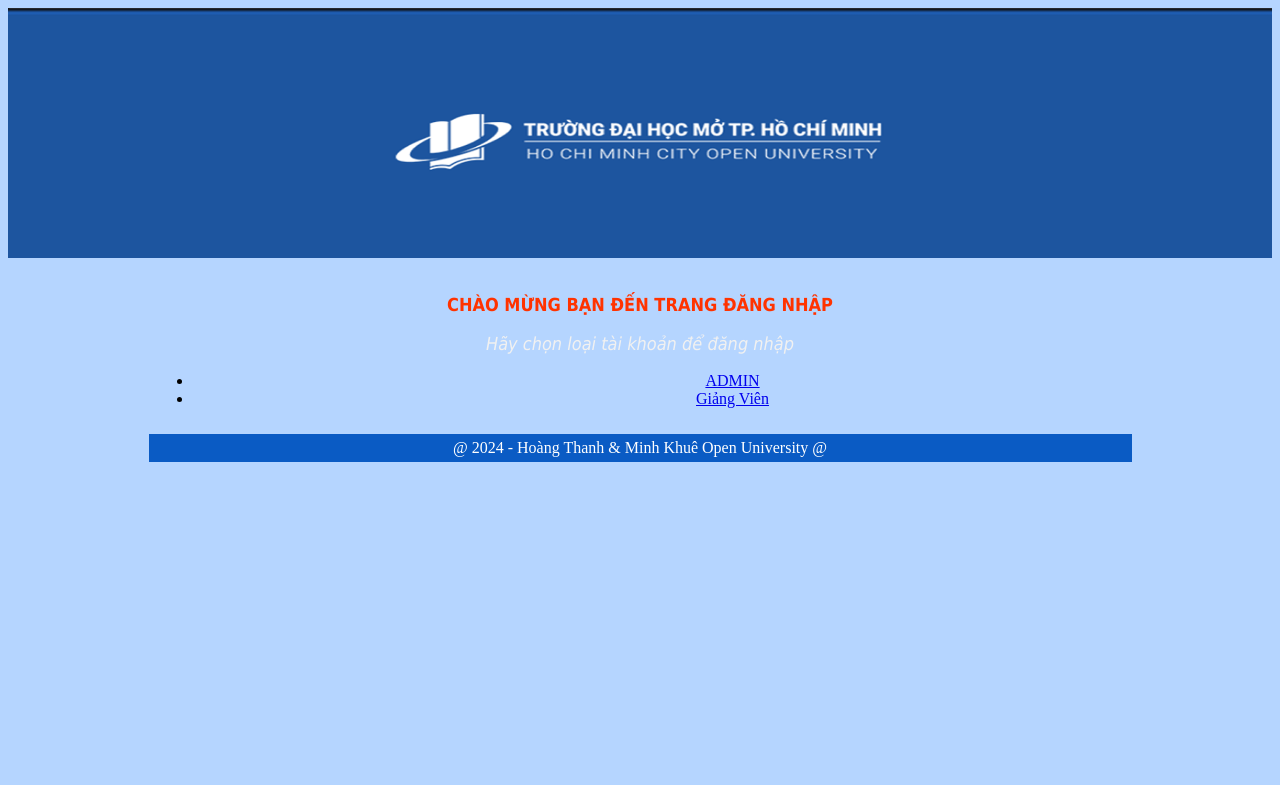
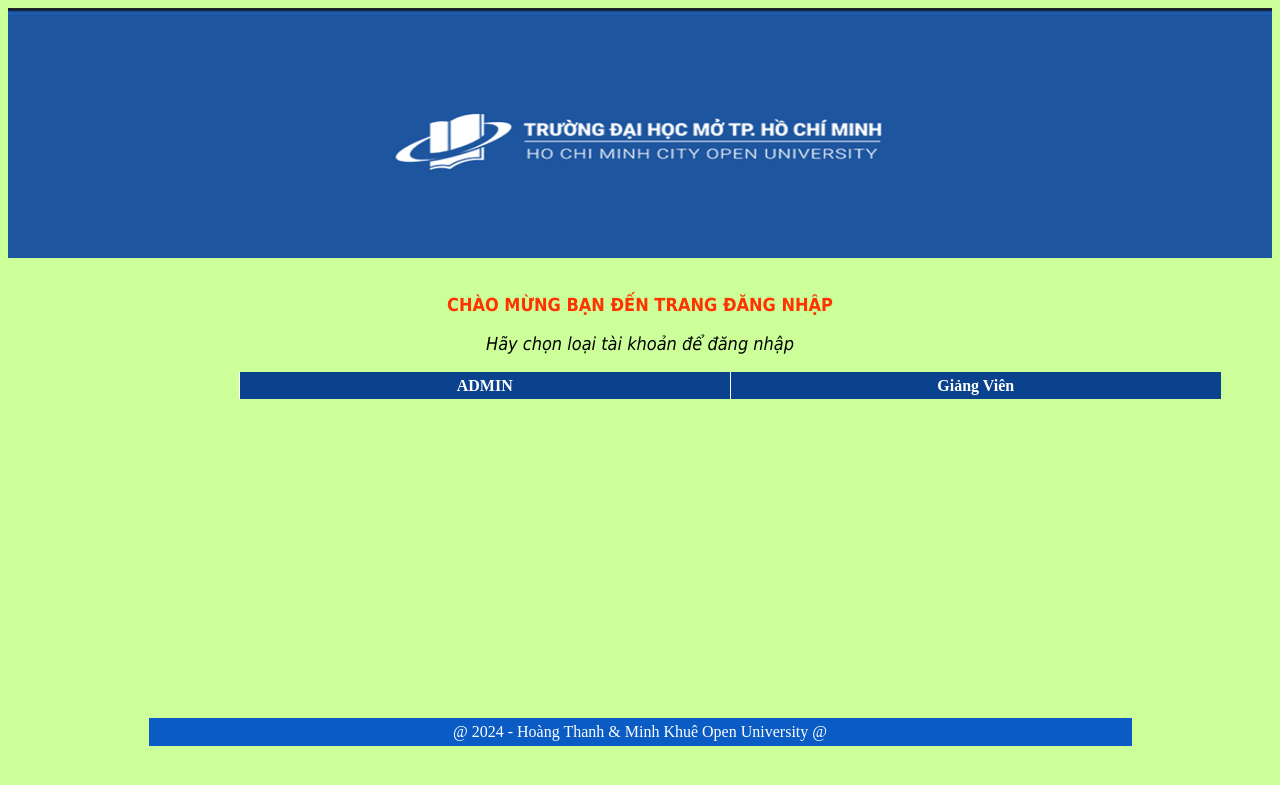
Before and after one commit to thanhnguyenhoang171/web_qldiemthi, a PHP site: page /admin/dangnhap.php in a window 1280 px wide. Shown: the top 785 px of the page. Run offline with PHP 8.4, Linux system fonts and the light colour scheme.

Commit message:
da xong 2 phan

```diff
--- a/diemthi/admin/dangnhap.php
+++ b/diemthi/admin/dangnhap.php
@@ -11,19 +11,8 @@
 
 	<div class="banner">
 		<center><img src="../assets/img/Ban.png" width="100%" height="250px"></center>
-<body bgcolor="#b5d5ff">
-<?php
-echo '<br/>';
-?>
-<?php
-?>
-<style type="text/css">
-#menu ul{
-	margin-left:145px;
-	text-align: center;
 
-
-		<body bgcolor="#CAFFFF">
+		<body bgcolor="CCFF99">
 			<?php
 			echo '<br/>';
 			?>
@@ -34,38 +23,38 @@
 					margin-left: 14.9vw;
 					padding-bottom: 40vh;
 					text-align: center;
+				}
 
-				}
 				.menu {}
 
 				#menu ul li {
 					display: inline;
 
 				}
-        #menu ul a{
-            text-decoration:none;
-              width: 490px;
-            float:left;
-            background:#0a428d;
-            color:#FFFFFF;
-            text-align:center;
-            line-height:27px;
-            font-weight:bold;
-            border-left:1px solid #FFFFFF;
-        }
 
-        #menu ul a:hover{
-            background:#f1f1f1;
-            color:#000;
-        }
+				#menu ul a {
+					text-decoration: none;
+					width: 490px;
+					float: left;
+					background: #0a428d;
+					color: #FFFFFF;
+					text-align: center;
+					line-height: 27px;
+					font-weight: bold;
+					border-left: 1px solid #FFFFFF;
+				}
+
+				#menu ul a:hover {
+					background: #f1f1f1;
+					color: #000;
+				}
 			</style>
 			<link rel="stylesheet" type="text/css" href="style.css">
 			<div id="menu">
 				<p style="font-family:Tahoma;font-weight: bold;text-align: center;font-size: large;color:#FF3300;">CHÀO
 					MỪNG BẠN ĐẾN
 					TRANG ĐĂNG NHẬP</p>
-				<p
-					style="font-family: Tahoma; font-style: italic; text-align: center; font-size: large; color: #F1F1F1">
+				<p style="font-family: Tahoma; font-style: italic; text-align: center; font-size: large; color: 000066">
 					Hãy chọn loại
 					tài khoản để đăng nhập</p>
 
@@ -87,4 +76,5 @@
 			</table>
 		</body>
 
+
 </html>
--- a/diemthi/index.html
+++ b/diemthi/index.html
@@ -278,7 +278,7 @@
 <div class="copyright">
 <div class="container">
   <div class="LogoBotoom" style='margin: 15px 20px 0; float:left'><img src="assets/img/Lo.ico" alt=" " /> </div>
-  <div class="containe" style="float:none">
+  <div class="containe" style="float:none; text-align: center;">
   <br>
   <p><span><b>Địa chỉ: 35 – 37 Hồ Hảo Hớn, Phường Cô Giang, Quận 1, TP. HCM.</b></span></p>
   <p><span><b>Điện thoại: 028-38364748.</b><br>
```
